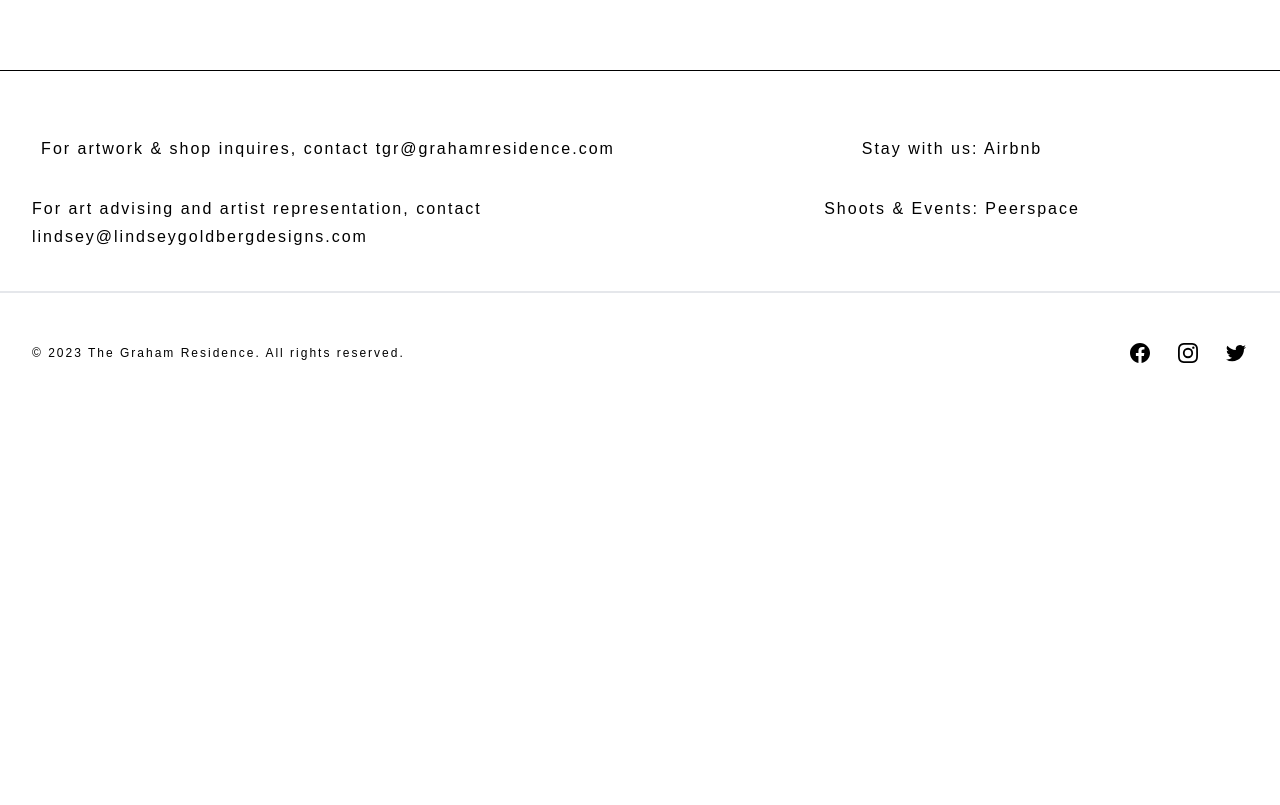
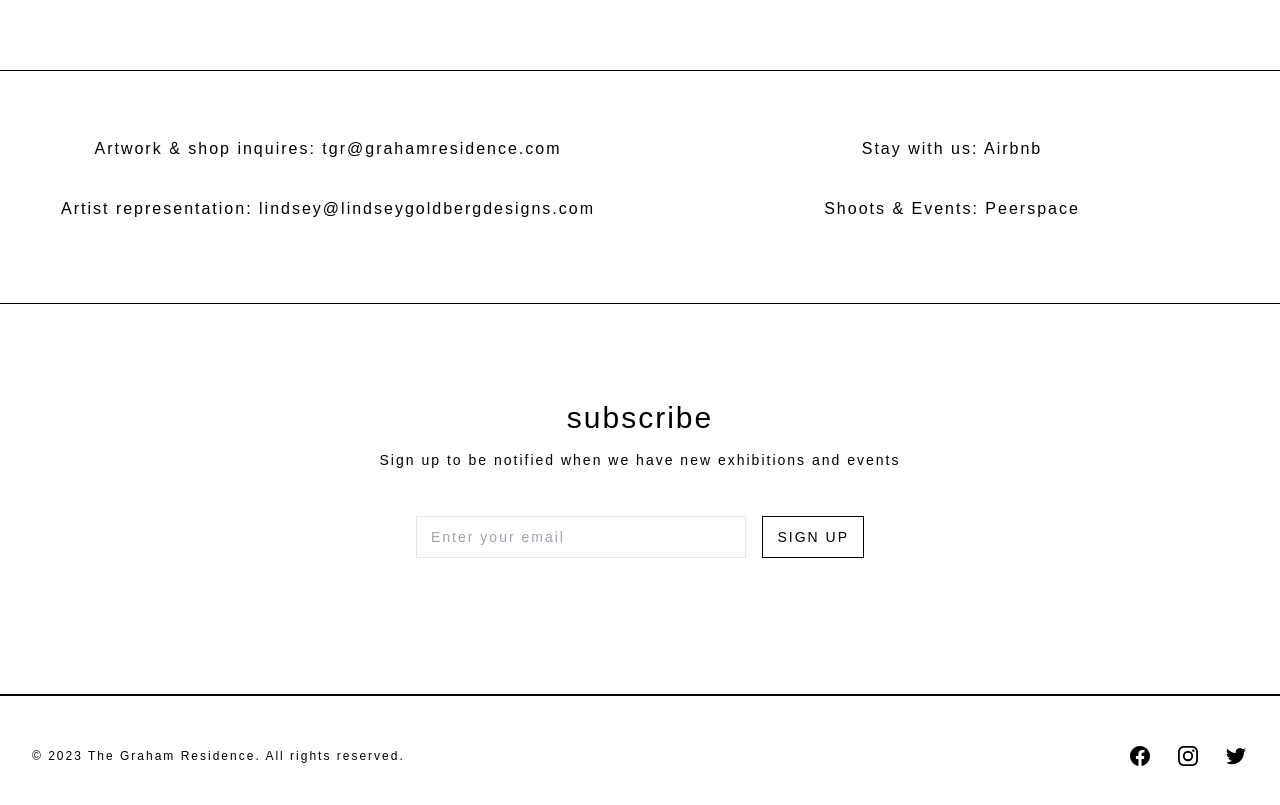
Before and after one commit to GruberI/graham-residence-nextjs, a Next.js app: page /exhibition in a window 1280 px wide. Shown: the part 4680-5485 px from the top of the page. Before the commit the page ends 5093 px from the top, so only its background shows below. Built offline with nearby package versions, Linux system fonts and the light colour scheme.

Commit message:
add subscribe section

```diff
--- a/app/exhibition/page.js
+++ b/app/exhibition/page.js
@@ -6,6 +6,7 @@ import ArtExhibition from "@/components/Exhibition/About/ArtExhibition";
 import Gallery from "@/components/Exhibition/Gallery";
 import Artist from "@/components/Exhibition/About/Artist";
 import Contact from "@/components/Exhibition/Contact";
+import SignUp from "@/components/Exhibition/SignUp";
 
 export default function Exhibition() {
   return (
@@ -18,6 +19,7 @@ export default function Exhibition() {
         <Gallery />
         <Artist />
         <Contact />
+        <SignUp />
       </div>
 
   );
--- a/components/Exhibition/Contact.jsx
+++ b/components/Exhibition/Contact.jsx
@@ -2,7 +2,7 @@
 const contact = [
   {
     name: "artwork",
-    text: "For artwork & shop inquires, contact tgr@grahamresidence.com",
+    text: "Artwork & shop inquires: tgr@grahamresidence.com",
     href: "#",
   },
   {
@@ -12,7 +12,7 @@ const contact = [
   },
   {
     name: "artist representation",
-    text: "For art advising and artist representation, contact lindsey@lindseygoldbergdesigns.com",
+    text: "Artist representation: lindsey@lindseygoldbergdesigns.com",
     href: "#",
   },
   {
@@ -24,11 +24,11 @@ const contact = [
 export default function Contact() {
   return (
     <main className="relative isolate">
-      <div className="mx-auto mt-20 max-w-8xl px-6 lg:px-8 border-t  border-black">
+      <div className="mx-auto mt-20 max-w-8xl px-6 lg:px-8 border-t border-black">
         <div className="mx-auto lg:mx-0 lg:max-w-none">
           <dl className="mx-auto mt-16 grid max-w-3xl grid-cols-1 gap-8 text-base leading-7 text-black sm:grid-cols-2 lg:mx-0 lg:max-w-none">
             {contact.map((value) => (
-              <div key={value.name} className="relative flex space-around justify-center">
+              <div key={value.name} className="relative flex justify-center">
                 <dd className="inline">{value.text}</dd>
               </div>
             ))}
--- /dev/null
+++ b/components/Exhibition/SignUp.jsx
@@ -0,0 +1,36 @@
+export default function SignUp() {
+    return (
+      <div className="bg-white py-10 sm:py-24 border-t border-black mt-20">
+        <div className="mx-auto max-w-7xl sm:px-6 lg:px-8">
+          <div className="relative isolate overflow-hidden px-6 sm:px-24">
+            <h2 className="mx-auto max-w-2xl text-center text-2xl font-sm text-black sm:text-3xl">
+              subscribe
+            </h2>
+            <p className="mx-auto mt-2 max-w-xl text-center text-sm leading-8">
+            Sign up to be notified when we have new exhibitions and events
+            </p>
+            <form className="mx-auto mt-10 flex max-w-md gap-x-4">
+              <label htmlFor="email-address" className="sr-only">
+                Email address
+              </label>
+              <input
+                id="email-address"
+                name="email"
+                type="email"
+                autoComplete="email"
+                required
+                className="min-w-0 flex-auto border bg-white/5 px-3.5 py-2 shadow-sm ring-1 ring-inset ring-white/10 focus:ring-2 focus:ring-inset focus:ring-white sm:text-sm sm:leading-6"
+                placeholder="Enter your email"
+              />
+              <button
+                type="submit"
+                className="flex-none bg-white px-3.5 py-2.5 text-sm font-light hover:font-semibold shadow-sm border border-black hover:bg-black hover:text-white focus-visible:outline focus-visible:outline-2 focus-visible:outline-offset-2 focus-visible:outline-white"
+              >
+                SIGN UP
+              </button>
+            </form>
+          </div>
+        </div>
+      </div>
+    )
+  }
--- a/components/Footer.jsx
+++ b/components/Footer.jsx
@@ -38,7 +38,7 @@ const navigation = [
 
 export default function Footer() {
   return (
-    <footer className="bg-white border-t-2">
+    <footer className="bg-white border-t-2 border-black">
       <div className="mx-auto max-w-7xl px-6 py-12 md:flex md:items-center md:justify-between lg:px-8">
         <div className="flex justify-center space-x-6 md:order-2">
           {navigation.map((item) => (
--- a/components/Navbar.jsx
+++ b/components/Navbar.jsx
@@ -65,7 +65,7 @@ export default function Navigation() {
                   /> */}
                   <button
                     type="submit"
-                    className="flex max-w-md items-center justify-center border-2 border-black px-6 py-2 text-base font-light text-black-500 hover:bg-black hover:black focus:outline-none focus:ring-2 focus:ring-stone-600 focus:ring-offset-2 focus:ring-offset-black-50 hover:text-white hover:font-medium sm:w-full text-[12px]"
+                    className="flex max-w-md items-center justify-center border-2 border-black px-6 py-2 text-base font-light text-black hover:bg-black hover:black focus:outline-none focus:ring-2 focus:ring-stone-600 focus:ring-offset-2 focus:ring-offset-black-50 hover:text-white hover:font-medium sm:w-full text-[12px]"
                   >
                     BOOK ON AIRBNB
                   </button>
```
